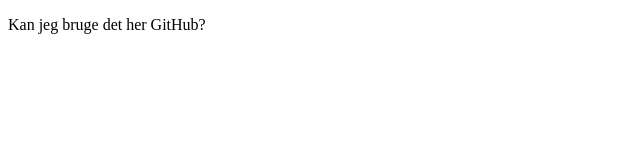
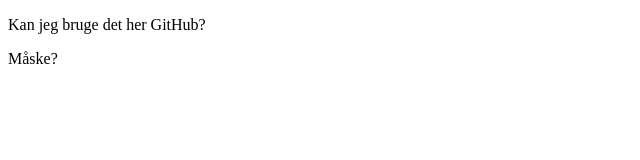
Before and after one commit to idax6797/first-github-projekt, a plain HTML site: page index.html in a window 1280 px wide. Shown: the full height of the page, 0-640 px from the left. Drawn offline with Linux system fonts and the light colour scheme.

Commit message:
Update index.html

```diff
--- a/index.html
+++ b/index.html
@@ -6,5 +6,6 @@
   </head>
   <body>
     <p>Kan jeg bruge det her GitHub?</p>
+    <p> Måske? </p>
   </body>
 </html>
```
